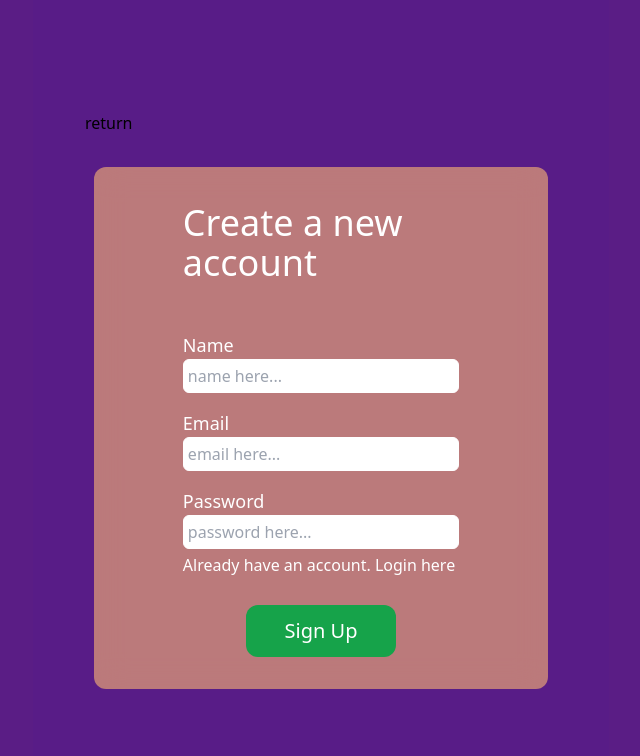
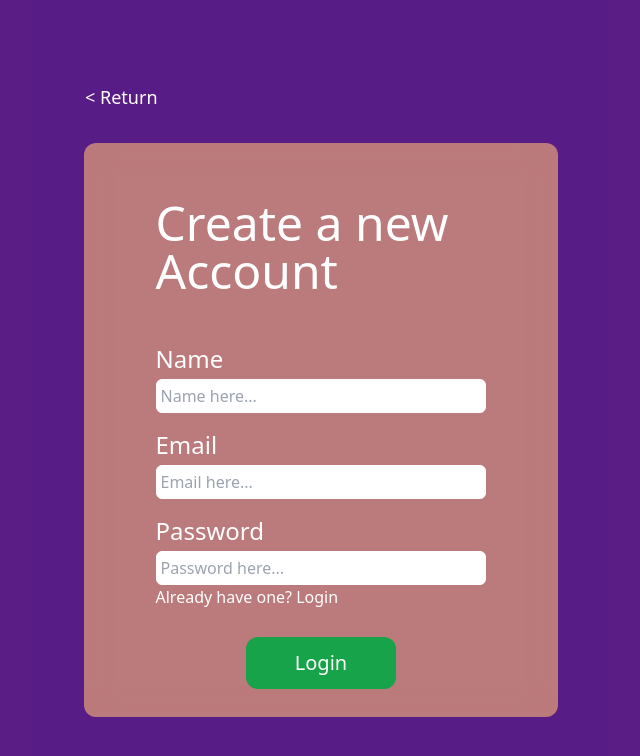
Before and after one commit to YeyoM/cocktail-please, a Next.js app: page /signup in a window 1280 px wide. Shown: the top 756 px of the page, without its empty margins (319-959 px from the left). Built offline with nearby package versions, Linux system fonts and the light colour scheme.

Commit message:
Links and navigation

```diff
--- a/components/landing/landing.js
+++ b/components/landing/landing.js
@@ -9,14 +9,14 @@ export default function Landing() {
           Welcome to Cocktail Please!
         </h1>
         <ul className="pt-8 flex flex-col">
-          <li className="pt-1 text-orange-300 text-lg">
-            <Link href="/login"><a>Log in my account</a></Link>
+          <li className="pt-1 text-orange-300 text-lg w-fit hover:text-white ease-in duration-200">
+            <Link href="/login">Log in my account</Link>
           </li>
-          <li className="pt-1 text-orange-300 text-lg">
-            <Link href="/signup"><a>Sign up for an account</a></Link>
+          <li className="pt-1 text-orange-300 text-lg w-fit hover:text-white ease-in duration-200">
+            <Link href="/signup">Sign up for an account</Link>
           </li>
-          <li className="pt-1 text-orange-300 text-lg">
-            <Link href="/about"><a>About</a></Link>
+          <li className="pt-1 text-orange-300 text-lg w-fit hover:text-white ease-in duration-200">
+            <Link href="/about">About</Link>
           </li>
         </ul>
       </div>
--- a/components/loginForm/loginForm.js
+++ b/components/loginForm/loginForm.js
@@ -1,18 +1,23 @@
 import SuccessBtn from '../ui/buttons/successBtn'
 import Link from 'next/link'
+import { Fragment } from 'react'
 
 export default function LoginForm() {
   return (
-    <div className="max-h-full min-h-fit w-4/5 mt-8 bg-orange-300 p-5 rounded-xl bg-opacity-60 backdrop-filter backdrop-blur-lg flex flex-col items-center overflow-hidden">
-      <form className="w-2/3" action="">
-        <h1 className="text-white text-4xl mt-4 mb-12">Login to your account</h1>
+    <Fragment>
+      <div className="flex self-start ml-12 text-white text-lg">
+        <Link href="/">{`< Return`}</Link>
+      </div>
+      <div className="max-h-full min-h-fit w-5/6 mt-8 bg-orange-300 p-4 rounded-xl bg-opacity-60 backdrop-filter backdrop-blur-lg flex flex-col items-center overflow-hidden">
+        <form className="w-3/4" action="">
+          <h1 className="text-white text-5xl mt-10 mb-12">Login to your account</h1>
           <div className="flex flex-col">
-          <label htmlFor="email" className="text-white text-lg">Email</label>
-          <input placeholder="email here..." type="email" id="email" className="mb-4 w-full p-1 border border-white rounded-md" />
+            <label htmlFor="email" className="text-white text-2xl mb-1">Email</label>
+            <input placeholder="Email here..." type="email" id="email" className="mb-4 w-full p-1 border border-white rounded-md" />
           </div>
           <div className="flex flex-col">
-          <label htmlFor="password" className="text-white text-lg">Password</label>
-          <input placeholder="password here..." type="password" id="password" className="mb-1 w-full p-1 border border-white rounded-md" />
+            <label htmlFor="password" className="text-white text-2xl mb-1">Password</label>
+            <input placeholder="Password here..." type="password" id="password" className=" w-full p-1 border border-white rounded-md" />
           </div>
           <div className="flex flex-col mb-4">
             <Link href="/signup">
@@ -24,5 +29,6 @@ export default function LoginForm() {
           </div>
         </form>
       </div>
+    </Fragment>
   )
 }
--- a/components/signupForm/signupForm.js
+++ b/components/signupForm/signupForm.js
@@ -2,36 +2,34 @@ import SuccessBtn from '../ui/buttons/successBtn'
 import Link from 'next/link'
 import { Fragment } from 'react'
 
-export default function SignupForm() {
+export default function SignUpForm() {
   return (
     <Fragment>
-      <div className="flex self-start pl-12">
-        <button>
-          return
-        </button>
+      <div className="flex self-start ml-12 text-white text-lg">
+        <Link href="/">{`< Return`}</Link>
       </div>
-      <div className="max-h-full min-h-fit w-4/5 mt-8 bg-orange-300 p-5 rounded-xl bg-opacity-60 backdrop-filter backdrop-blur-lg flex flex-col items-center overflow-hidden">
-        <form className="w-2/3" action="">
-          <h1 className="text-white text-4xl mt-4 mb-12">Create a new account</h1>
+      <div className="max-h-full min-h-fit w-5/6 mt-8 bg-orange-300 p-4 rounded-xl bg-opacity-60 backdrop-filter backdrop-blur-lg flex flex-col items-center overflow-hidden">
+        <form className="w-3/4" action="">
+          <h1 className="text-white text-5xl mt-10 mb-12">Create a new Account</h1>
           <div className="flex flex-col">
-            <label htmlFor="username" className="text-white text-lg">Name</label>
-            <input placeholder="name here..." type="text" id="username" className="mb-4 w-full p-1 border border-white rounded-md" />
+            <label htmlFor="name" className="text-white text-2xl mb-1">Name</label>
+            <input placeholder="Name here..." type="text" id="name" className="mb-4 w-full p-1 border border-white rounded-md" />
           </div>
           <div className="flex flex-col">
-            <label htmlFor="email" className="text-white text-lg">Email</label>
-            <input placeholder="email here..." type="email" id="email" className="mb-4 w-full p-1 border border-white rounded-md" />
+            <label htmlFor="email" className="text-white text-2xl mb-1">Email</label>
+            <input placeholder="Email here..." type="email" id="email" className="mb-4 w-full p-1 border border-white rounded-md" />
           </div>
           <div className="flex flex-col">
-            <label htmlFor="password" className="text-white text-lg">Password</label>
-            <input placeholder="password here..." type="password" id="password" className="mb-1 w-full p-1 border border-white rounded-md" />
+            <label htmlFor="password" className="text-white text-2xl mb-1">Password</label>
+            <input placeholder="Password here..." type="password" id="password" className=" w-full p-1 border border-white rounded-md" />
           </div>
           <div className="flex flex-col mb-4">
             <Link href="/login">
-              <a className="text-white text-md">Already have an account. Login here</a>
+              <a className="text-white text-md">Already have one? Login</a>
             </Link>
           </div>
           <div className="flex flex-col items-center">
-            <SuccessBtn>Sign Up</SuccessBtn>
+            <SuccessBtn>Login</SuccessBtn>
           </div>
         </form>
       </div>
--- a/package.json
+++ b/package.json
@@ -9,7 +9,7 @@
     "lint": "next lint"
   },
   "dependencies": {
-    "next": "12.2.3",
+    "next": "12.1.6",
     "react": "18.2.0",
     "react-dom": "18.2.0"
   },
--- a/pages/signup.js
+++ b/pages/signup.js
@@ -1,10 +1,10 @@
 import { Fragment } from 'react'
-import SignupForm from '../components/signupForm/SignupForm'
+import SignUpForm from '../components/signupForm/SignUpForm'
 
 export default function Signup() {
   return (
     <Fragment>
-      <SignupForm />
+      <SignUpForm />
     </Fragment>
   )
 }
```
Also changed, not shown: 1 other file (tests, documents, lock files or other folders). Lines whose indentation alone changed are shown as unchanged.
